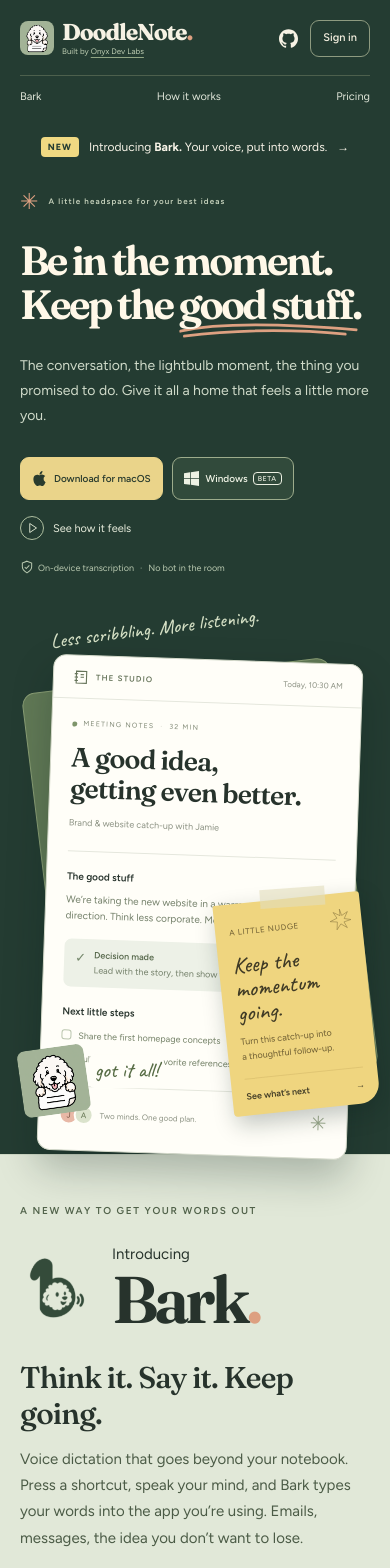
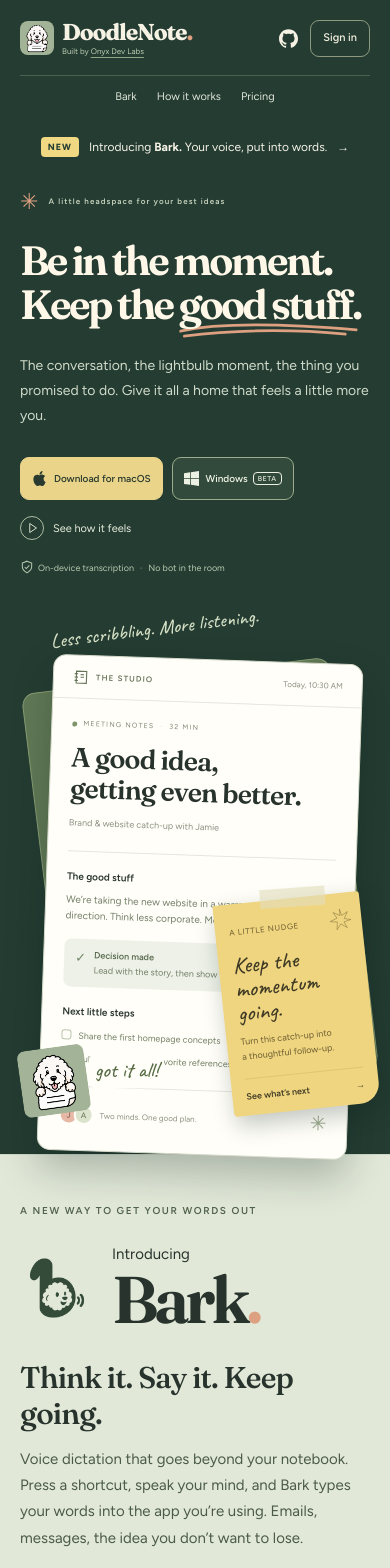
Before and after one commit to Onyx-Dev-Labs/doodle-note, a Next.js app in the folder apps/web/: page / in a window 390 px wide. Shown: the top 1568 px of the page. Built offline with nearby package versions, Linux system fonts and the light colour scheme.

Commit message:
Center marketing navigation and sharpen the Bark logo

```diff
--- a/apps/web/app/marketing.css
+++ b/apps/web/app/marketing.css
@@ -2403,7 +2403,18 @@
   height: 21px;
 }
 .marketing .site-header {
+  display: grid;
+  grid-template-columns: minmax(0, 1fr) auto minmax(0, 1fr);
   height: 112px;
+}
+.marketing .site-header > .brand-lockup {
+  justify-self: start;
+}
+.marketing .site-header > .desktop-nav {
+  justify-self: center;
+}
+.marketing .site-header > .header-actions {
+  justify-self: end;
 }
 .marketing .desktop-nav {
   gap: 29px;
@@ -2854,7 +2865,7 @@
   .marketing .desktop-nav {
     display: flex;
     grid-column: 1/-1;
-    justify-content: space-between;
+    justify-content: center;
     width: 100%;
     gap: 20px;
     padding-top: 13px;
@@ -3443,7 +3454,7 @@
 }
 .marketing .bark-copy .eyebrow { color: #52634b; margin: 0 0 25px; }
 .marketing .bark-brand { display: flex; gap: 18px; align-items: center; }
-.marketing .bark-brand img { object-fit: contain; flex-shrink: 0; }
+.marketing .bark-brand img { width: 84px; height: 84px; object-fit: contain; flex-shrink: 0; }
 .marketing .bark-introducing { font-size: 15px; }
 .marketing .bark-brand h2 {
   margin: 0;
--- a/apps/web/app/page.tsx
+++ b/apps/web/app/page.tsx
@@ -163,7 +163,7 @@ export default function HomePage() {
             <div className="bark-copy">
               <p className="eyebrow">A NEW WAY TO GET YOUR WORDS OUT</p>
               <div className="bark-brand">
-                <img src="/bark-pine.png" alt="" width={84} height={84} />
+                <img src="/bark-pine-1024.png" alt="" width={84} height={84} />
                 <div>
                   <span className="bark-introducing">Introducing</span>
                   <h2 id="bark-heading">Bark<span>.</span></h2>
```
Also changed, not shown: apps/web/public/bark-pine-1024.png (added).
